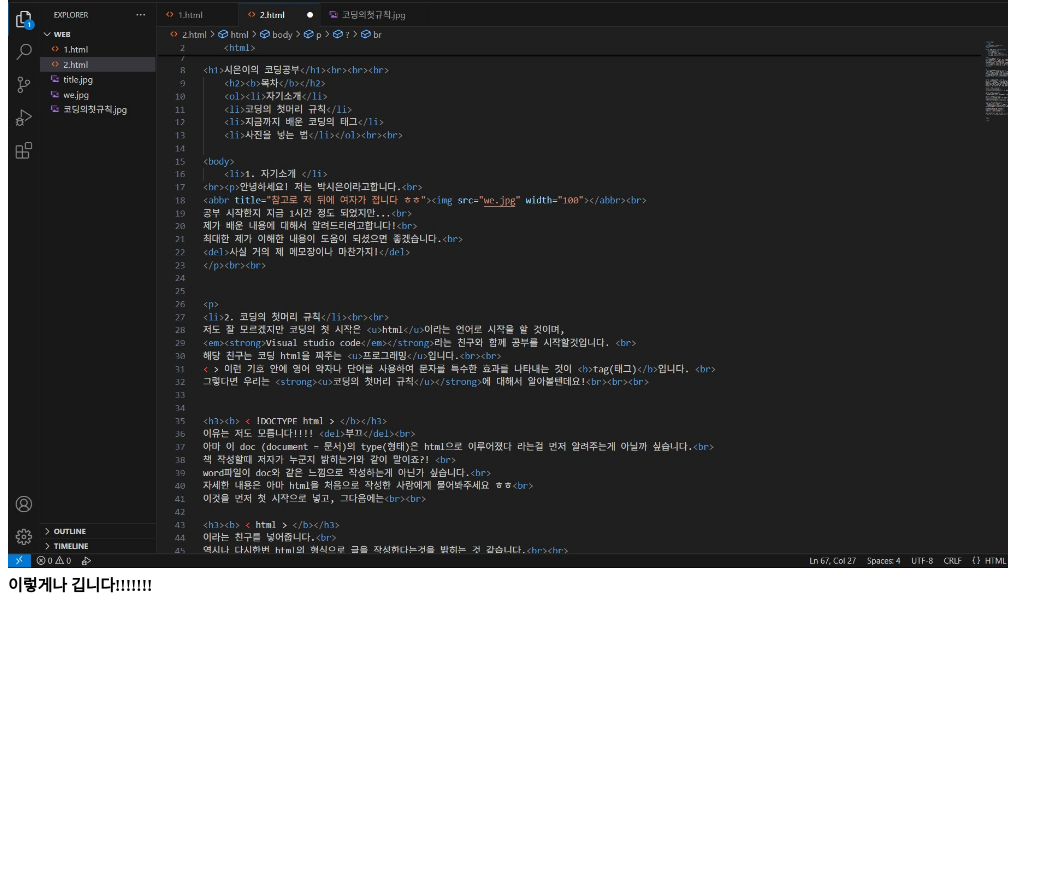
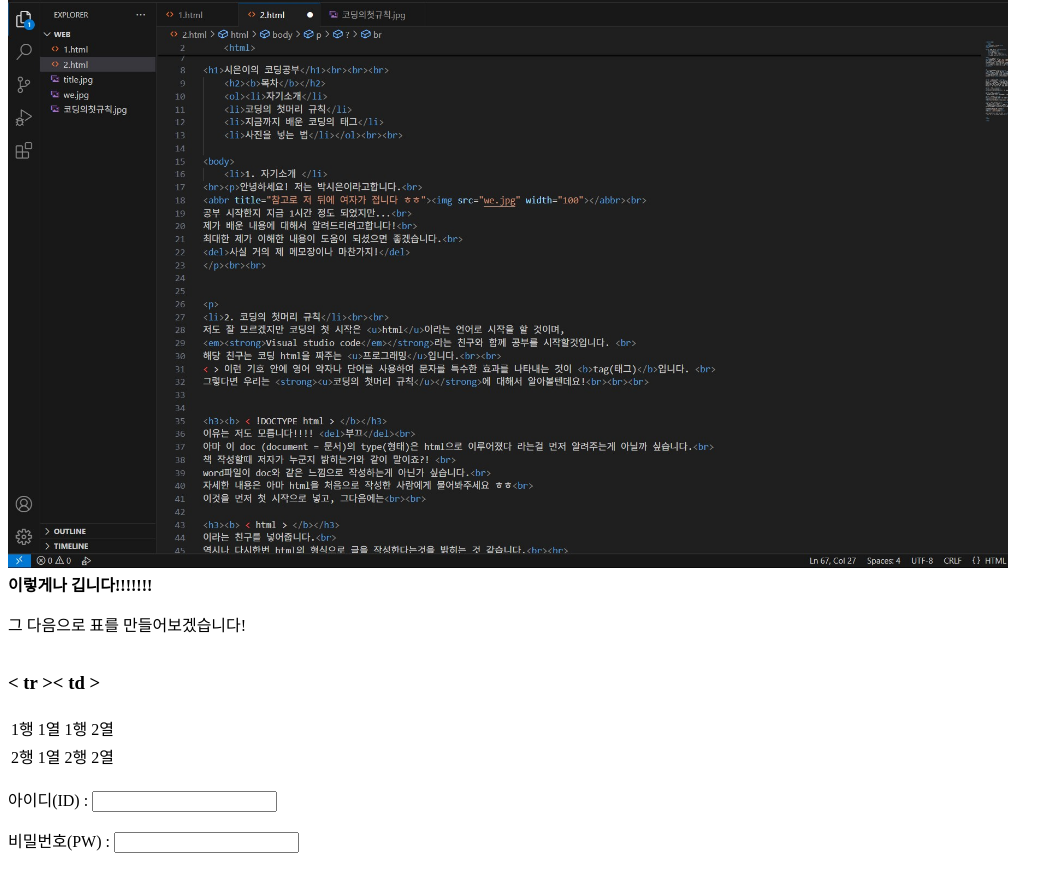
Before and after one commit to SingKASSEN/Sing-first, a plain HTML site: page 2.html in a window 1280 px wide. Shown: the part 2076-2945 px from the top of the page, without its empty margins (0-1063 px from the left). Before the commit the page ends 2688 px from the top, so only its background shows below. Drawn offline with Linux system fonts and the light colour scheme.

Commit message:
Update 2.html
공부는 어렵다..

```diff
--- a/2.html
+++ b/2.html
@@ -69,6 +69,29 @@ word파일이 doc와 같은 느낌으로 작성하는게 아닌가 싶습니다.
 <b>이렇게나 깁니다!!!!!!!</b>
 
 
+<p> 그 다음으로 표를 만들어보겠습니다! <br><br>
+
+    <h3> < tr >< td > </h3>
+    <table>
+        <tr>
+            <td>1행 1열</td>
+            <td>1행 2열</td>
+        </tr>
+        <tr>
+        <td>2행 1열</td>
+        <td>2행 2열</td>
+        </tr>
+
+    </table>
+
+
+<p> 아이디(ID) : <input type="text"></p>
+<p> 비밀번호(PW) : <input type="password"> </p>
+
+
+
+
+
 
 </p>
 </body>
```
